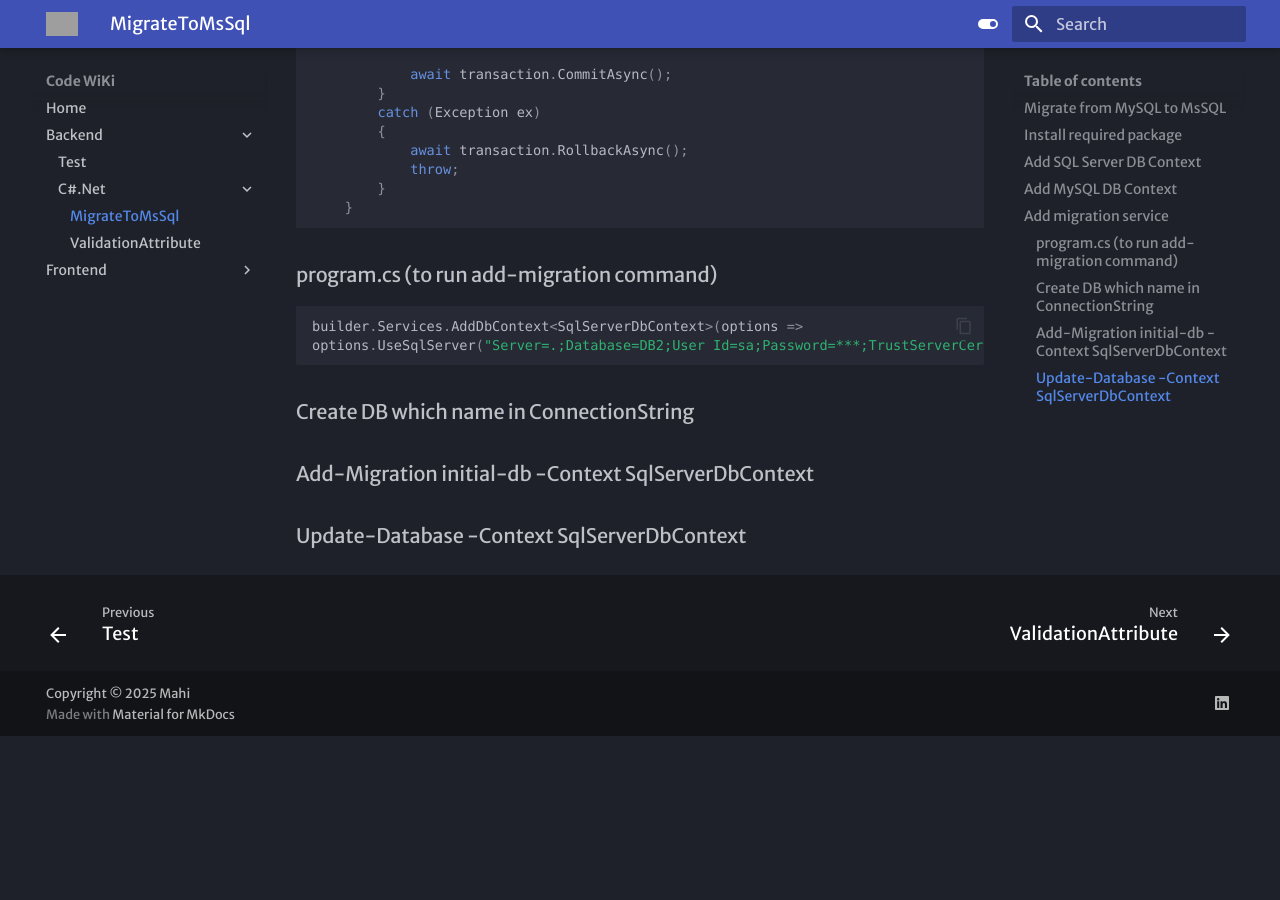
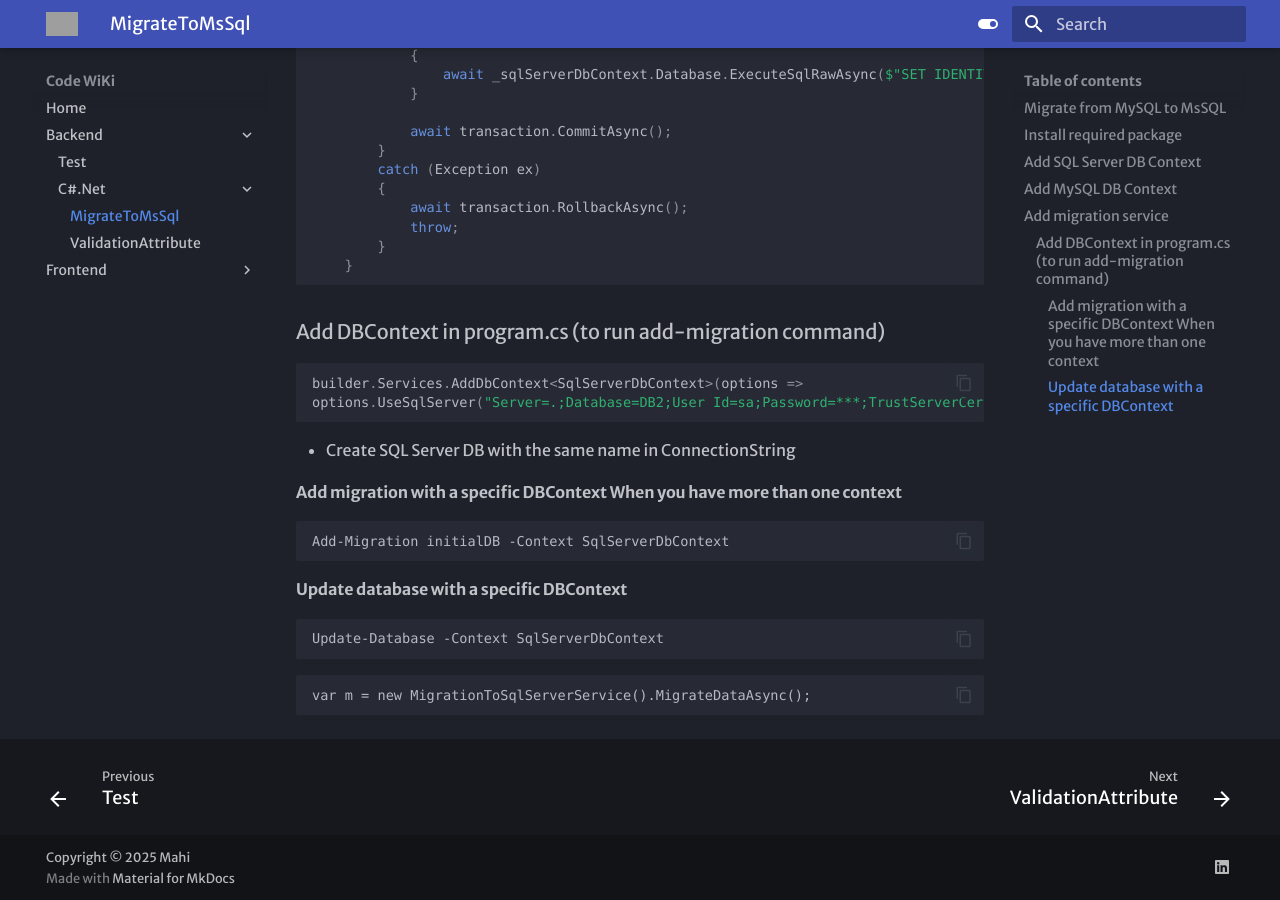
Before and after one commit to mkouhpayeh/code-wiki, an MkDocs documentation site: the page built from docs/Backend/C#.Net/MigrateToMsSql.md, in a window 1280 px wide and 900 px high, scrolled down 2509 px. Built offline with MkDocs 1.6.1 and Material for MkDocs 9.7.7, drawn with Linux system fonts in a browser that asks for light colours; some web fonts are replaced; before the commit the page ends 3245 px from its top, so only the background shows below that; some of the changed text lies outside the part shown; grey boxes are pictures that could not be loaded.

Commit message:
Update MigrateToMsSql.md

````diff
--- a/docs/Backend/C#.Net/MigrateToMsSql.md
+++ b/docs/Backend/C#.Net/MigrateToMsSql.md
@@ -125,15 +128,25 @@ public class MigrationToSqlServerService
     }
 ```
 
-### program.cs (to run add-migration command)
+### Add DBContext in program.cs (to run add-migration command)
 
 ```csharp
 builder.Services.AddDbContext<SqlServerDbContext>(options =>
 options.UseSqlServer("Server=.;Database=DB2;User Id=sa;Password=***;TrustServerCertificate=True"));
 ```
 
-### Create DB which name in ConnectionString
+- Create SQL Server DB with the same name in ConnectionString
 
-### Add-Migration initial-db  -Context SqlServerDbContext
+#### Add migration with a specific DBContext When you have more than one context
+```
+Add-Migration initialDB -Context SqlServerDbContext
+```
 
-### Update-Database -Context SqlServerDbContext
+#### Update database with a specific DBContext
+```
+Update-Database -Context SqlServerDbContext
+```
+
+```
+var m = new MigrationToSqlServerService().MigrateDataAsync();
+```
````
Also changed, not shown: other parts of docs/Backend/C#.Net/MigrateToMsSql.md (+3 -0 lines).
